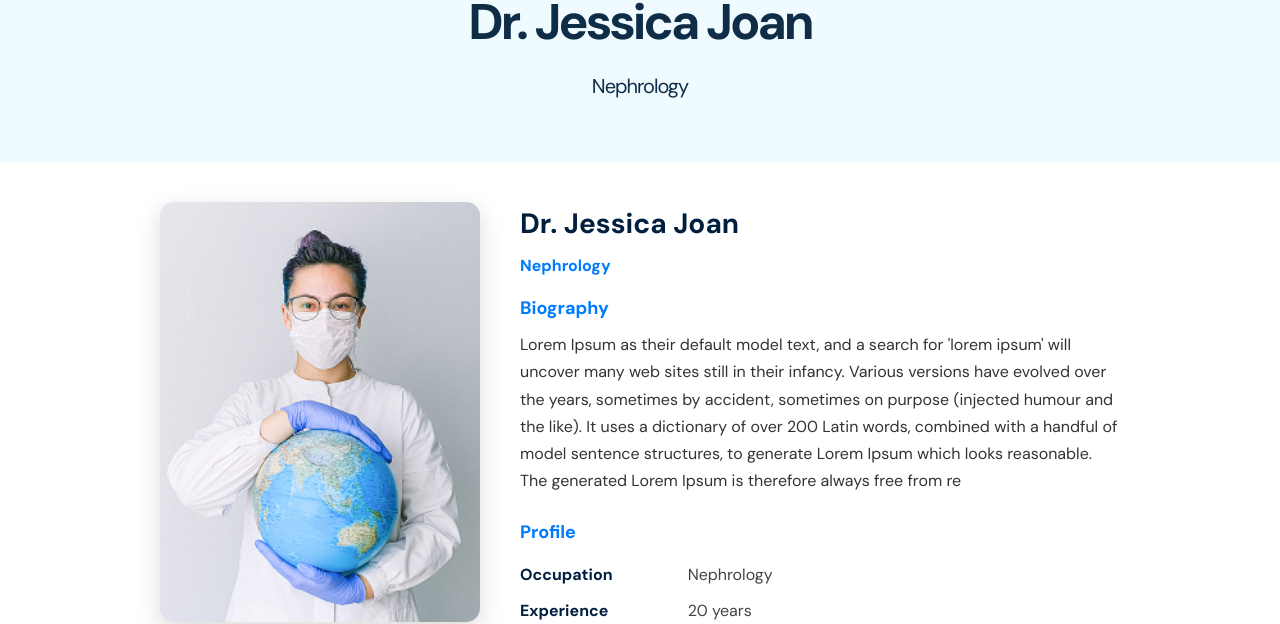
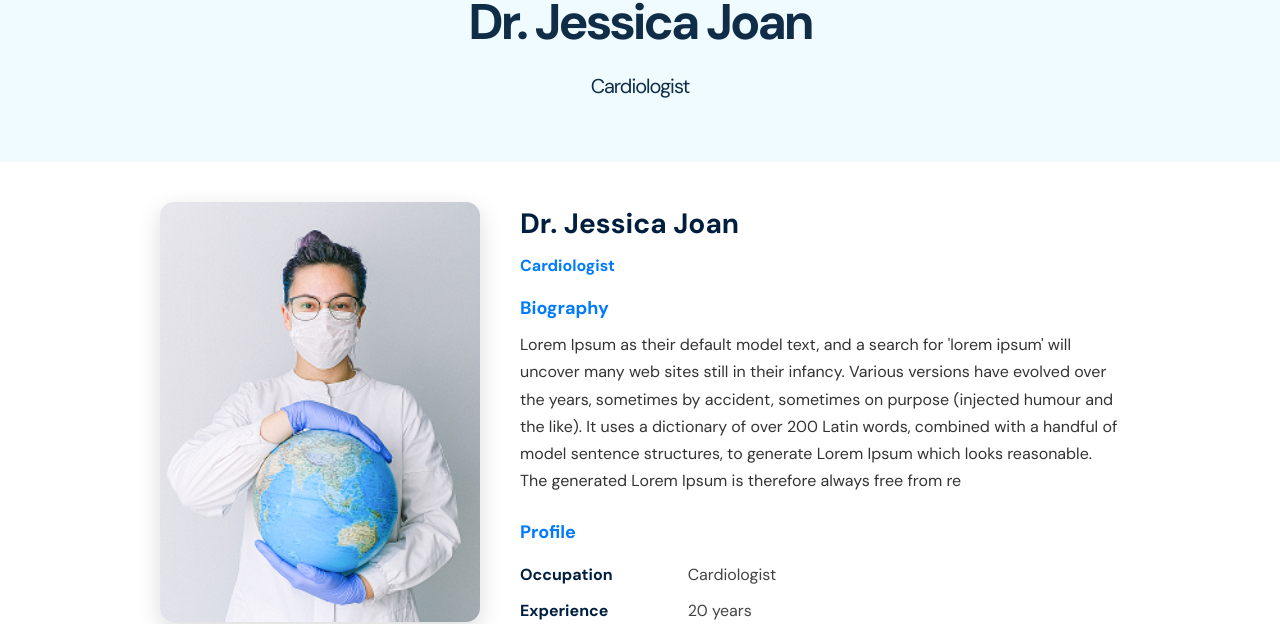
Before and after one commit to Lienkulet/MedPrestige, a Next.js app: page /doctors/1 in a window 1280 px wide. Shown: the part 221-845 px from the top of the page. Built offline with nearby package versions, Linux system fonts and the light colour scheme.

Commit message:
changhed sum doctors

```diff
--- a/src/app/(marketing)/doctors/[doctorID]/page.jsx
+++ b/src/app/(marketing)/doctors/[doctorID]/page.jsx
@@ -144,7 +144,7 @@ const DoctorProfilePage = () => {
           name="Dr. Jessica Joan"
           image="/doctor1.jpg"
           biography="Lorem Ipsum as their default model text, and a search for 'lorem ipsum' will uncover many web sites still in their infancy. Various versions have evolved over the years, sometimes by accident, sometimes on purpose (injected humour and the like). It uses a dictionary of over 200 Latin words, combined with a handful of model sentence structures, to generate Lorem Ipsum which looks reasonable. The generated Lorem Ipsum is therefore always free from re"
-          occupation="Nephrology"
+          occupation="Cardiologist"
           experience="20 years"
           certificates={["Robert L. Nobel Price", "Edison Awards"]}
           skills={["Working with both children and adults"]}
```
